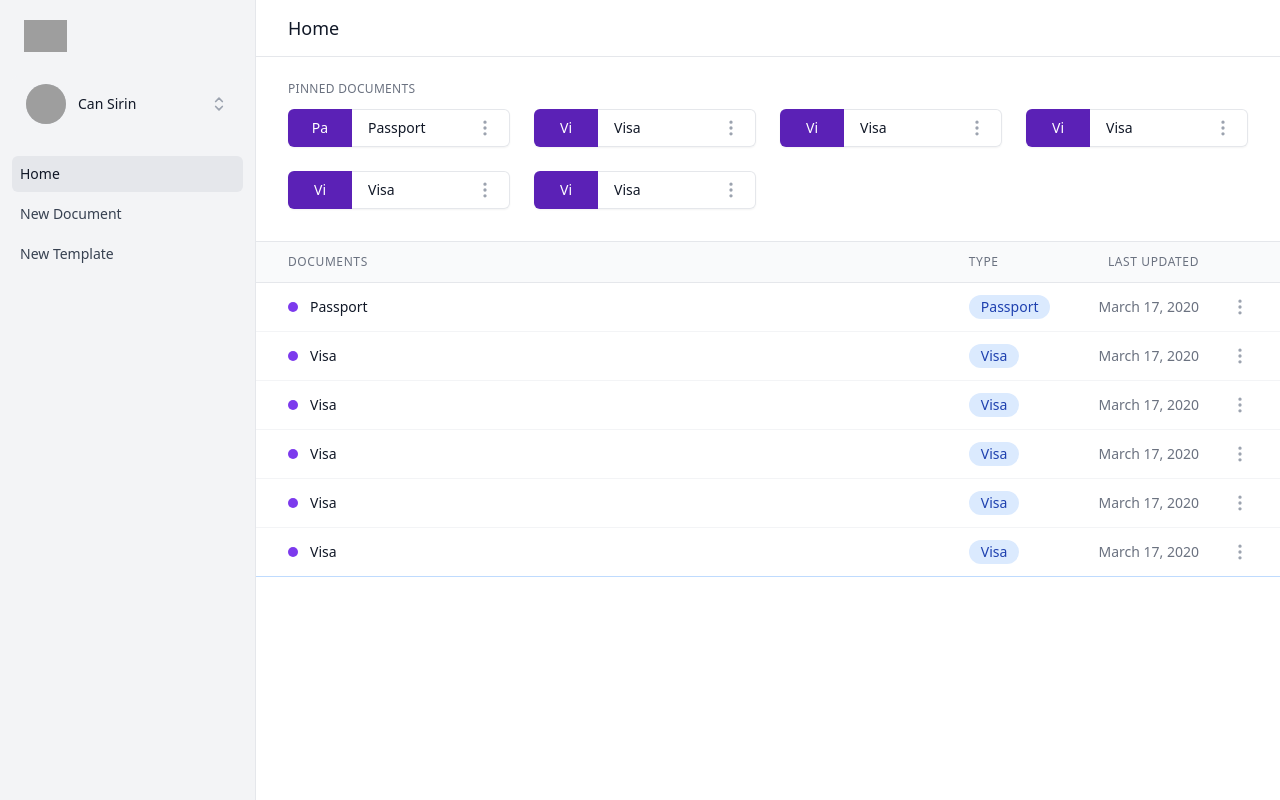
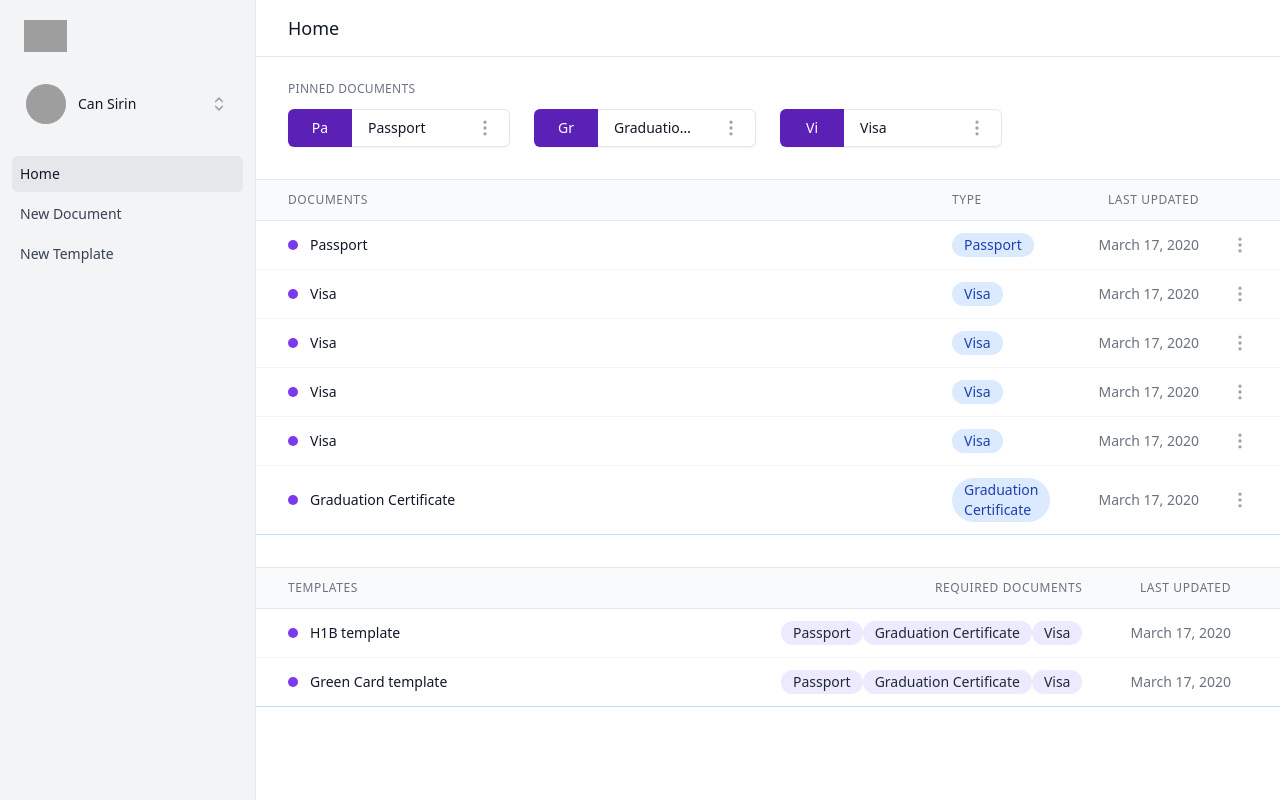
Before and after one commit to docupack/web, a Next.js app: page / in a window 1280 px wide. Built offline with nearby package versions, Linux system fonts and the light colour scheme; grey boxes are pictures that could not be loaded.

Commit message:
mock templates

```diff
--- a/pages/index.tsx
+++ b/pages/index.tsx
@@ -3,8 +3,9 @@ import { PinnedDocuments } from "../components/PinnedDocuments";
 import { DocumentsTable } from "../features/document";
 import DocumentsList from "../features/document/components/DocumentsTable/DocumentsList";
 import MainColumn from "../components/MainColumn";
+import { TemplatesTable } from "../features/template";
 
-const documents = [
+export const documents = [
   {
     id: "1",
     name: "Passport",
@@ -33,7 +34,6 @@ const documents = [
     createdAt: "March 17, 2020",
     updatedAt: "March 17, 2020",
   },
-  // More projects...
   {
     id: "5",
     name: "Visa",
@@ -43,6 +43,30 @@ const documents = [
   },
   {
     id: "6",
+    name: "Graduation Certificate",
+    type: "Graduation Certificate",
+    createdAt: "March 17, 2020",
+    updatedAt: "March 17, 2020",
+  },
+];
+
+const pinnedDocuments = [
+  {
+    id: "1",
+    name: "Passport",
+    type: "Passport",
+    createdAt: "March 17, 2020",
+    updatedAt: "March 17, 2020",
+  },
+  {
+    id: "2",
+    name: "Graduation Certificate",
+    type: "Graduation Certificate",
+    createdAt: "March 17, 2020",
+    updatedAt: "March 17, 2020",
+  },
+  {
+    id: "3",
     name: "Visa",
     type: "Visa",
     createdAt: "March 17, 2020",
@@ -50,16 +74,78 @@ const documents = [
   },
 ];
 
+export const templates = [
+  {
+    id: "1",
+    name: "H1B template",
+    createdAt: "March 17, 2020",
+    updatedAt: "March 17, 2020",
+    documentList: [
+      {
+        id: "1",
+        name: "Passport",
+        type: "Passport",
+        createdAt: "March 17, 2020",
+        updatedAt: "March 17, 2020",
+      },
+      {
+        id: "2",
+        name: "Graduation Certificate",
+        type: "Graduation Certificate",
+        createdAt: "March 17, 2020",
+        updatedAt: "March 17, 2020",
+      },
+      {
+        id: "3",
+        name: "Visa",
+        type: "Visa",
+        createdAt: "March 17, 2020",
+        updatedAt: "March 17, 2020",
+      },
+    ],
+  },
+  {
+    id: "2",
+    name: "Green Card template",
+    createdAt: "March 17, 2020",
+    updatedAt: "March 17, 2020",
+    documentList: [
+      {
+        id: "1",
+        name: "Passport",
+        type: "Passport",
+        createdAt: "March 17, 2020",
+        updatedAt: "March 17, 2020",
+      },
+      {
+        id: "2",
+        name: "Graduation Certificate",
+        type: "Graduation Certificate",
+        createdAt: "March 17, 2020",
+        updatedAt: "March 17, 2020",
+      },
+      {
+        id: "3",
+        name: "Visa",
+        type: "Visa",
+        createdAt: "March 17, 2020",
+        updatedAt: "March 17, 2020",
+      },
+    ],
+  },
+];
+
 export default function Example() {
   return (
     <MainColumn pageTitle={"Home"}>
       {/* Pinned projects */}
-      <PinnedDocuments documents={documents} />
+      <PinnedDocuments documents={pinnedDocuments} />
 
       {/* Projects list (only on smallest breakpoint) */}
       <DocumentsList documents={documents} />
       {/* Projects table (small breakpoint and up) */}
       <DocumentsTable documents={documents} />
+      <TemplatesTable templates={templates} />
     </MainColumn>
   );
 }
```
